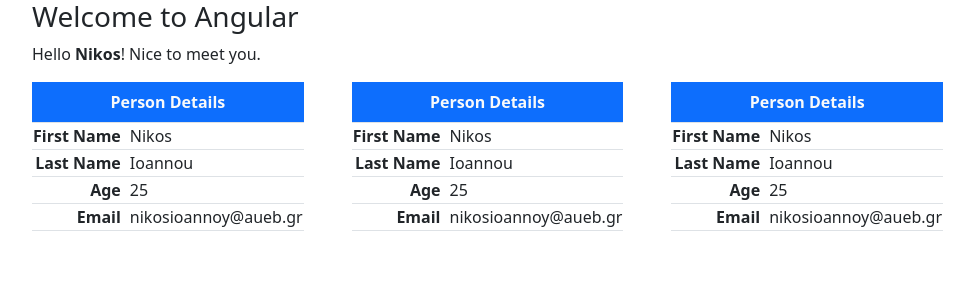
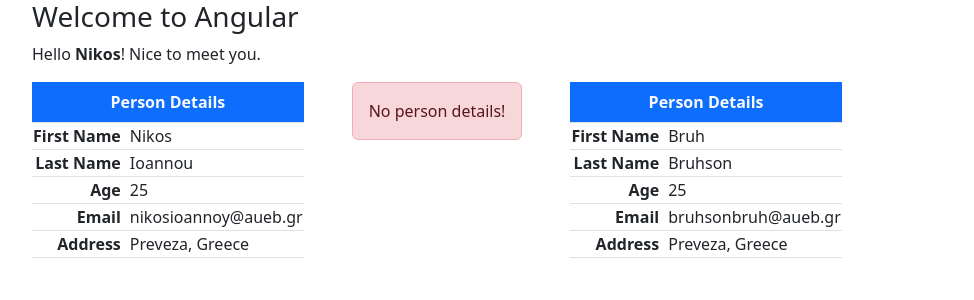
Before and after one commit to nikosioannoy/angular-introduction, an Angular app: page / in a window 1280 px wide. Shown: the top 300 px of the page, without its empty margins (50-1024 px from the left). Built offline with nearby package versions, Linux system fonts and the light colour scheme.

Commit message:
component input

```diff
--- a/src/app/app.component.html
+++ b/src/app/app.component.html
@@ -3,9 +3,9 @@
   <p>Hello <strong>{{name}}</strong>! Nice to meet you.</p>
 
   <div class="d-flex gap-5 text-nowrap ">
+    <app-person-table [person]="person0"></app-person-table>
     <app-person-table></app-person-table>
-    <app-person-table></app-person-table>
-    <app-person-table></app-person-table>
+    <app-person-table [person]="person1"></app-person-table>
   </div>
 
 
--- a/src/app/app.component.ts
+++ b/src/app/app.component.ts
@@ -11,5 +11,20 @@
 export class AppComponent {
   name = 'Nikos'; //Data binding me to html arxeio
 
+  person0 =  {
+    givenName: 'Nikos',
+    surName: 'Ioannou',
+    age: 25,
+    email: 'nikosioannoy@aueb.gr',
+    address: 'Preveza, Greece'
+  }
+
+  person1 =  {
+    givenName: 'Bruh',
+    surName: 'Bruhson',
+    age: 25,
+    email: 'bruhsonbruh@aueb.gr',
+    address: 'Preveza, Greece'
+  }
 
 }
--- a/src/app/components/person-table/person-table.component.html
+++ b/src/app/components/person-table/person-table.component.html
@@ -1,3 +1,8 @@
+@if(!person) {
+  <div class="alert alert-danger text-center ">
+    No person details!
+  </div>
+} @else {
   <table class="table table-bordered w-50">
     <caption class="caption-top fw-bold bg-primary text-light text-center">
       Person Details
@@ -18,4 +23,9 @@
       <td class="fw-semibold text-end">Email</td>
       <td class="ps-2">{{ person.email }}</td>
     </tr>
+    <tr>
+      <td class="fw-semibold text-end">Address</td>
+      <td class="ps-2">{{ person.address }}</td>
+    </tr>
   </table>
+}
--- a/src/app/components/person-table/person-table.component.ts
+++ b/src/app/components/person-table/person-table.component.ts
@@ -1,4 +1,4 @@
-import { Component } from '@angular/core';
+import { Component, Input } from '@angular/core';
 import { Person } from 'src/app/shared/interfaces/person';
 
 @Component({
@@ -9,11 +9,5 @@
   styleUrl: './person-table.component.css'
 })
 export class PersonTableComponent {
-  person: Person = {
-    givenName: 'Nikos',
-    surName: 'Ioannou',
-    age: 25,
-    email: 'nikosioannoy@aueb.gr',
-    address: 'Preveza, Greece'
-  }
+  @Input() person: Person | undefined
 }
```
Also changed, not shown: 1 other file (tests, documents, lock files or other folders). Lines whose indentation alone changed are shown as unchanged.
